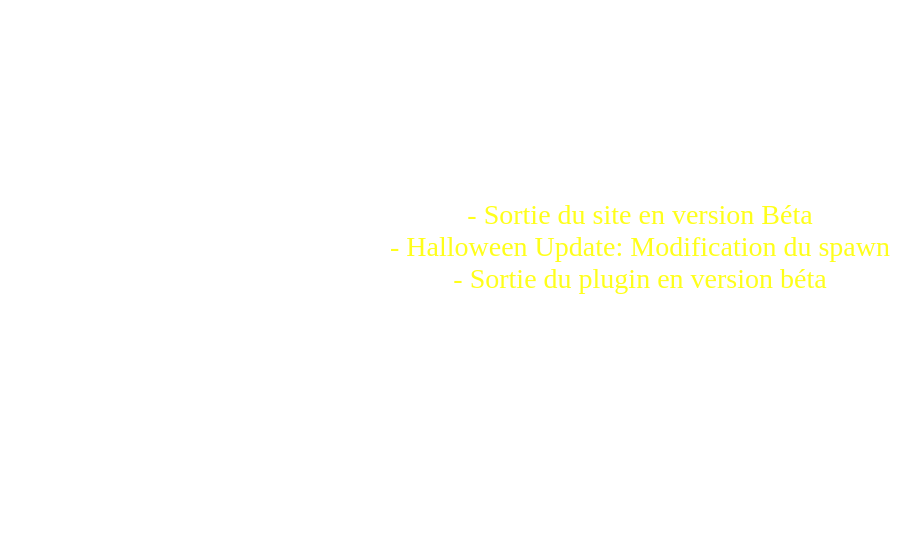
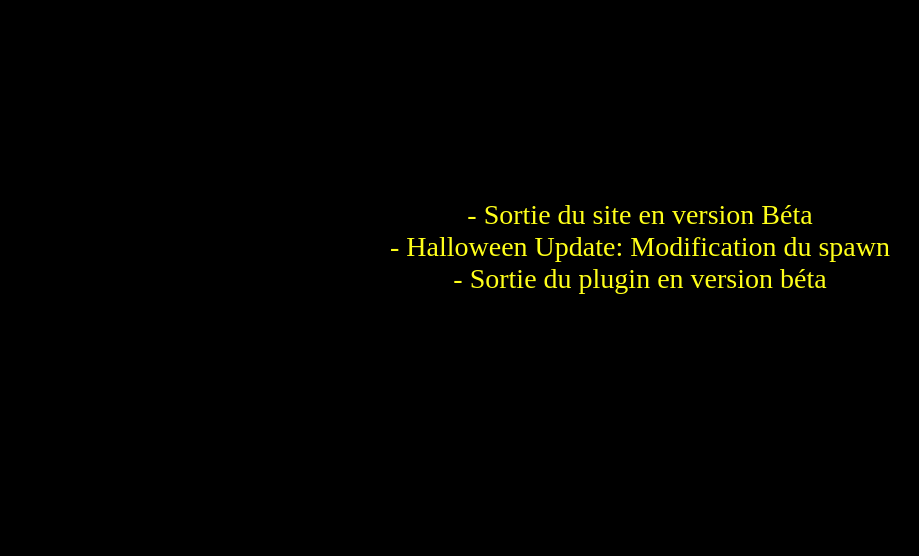
Before and after one commit to Curiosow/pluginuhc, a plain HTML site: page news.html in a window 1280 px wide. Shown: the part 244-800 px from the top of the page, without its empty margins (0-919 px from the left). Drawn offline with Linux system fonts and the light colour scheme.

Commit message:
Update news.html

```diff
--- a/news.html
+++ b/news.html
@@ -8,6 +8,7 @@ Click nbfs://nbhost/SystemFileSystem/Templates/Other/html.html to edit this temp
         <title>News - Plugin UHC</title>
         <meta charset="UTF-8">
         <meta name="viewport" content="width=device-width, initial-scale=1.0">
+        <link href="newsCss.css" rel="stylesheet" type="text/css"/>
         <style>
             p.title {
                 text-align: center;
```
